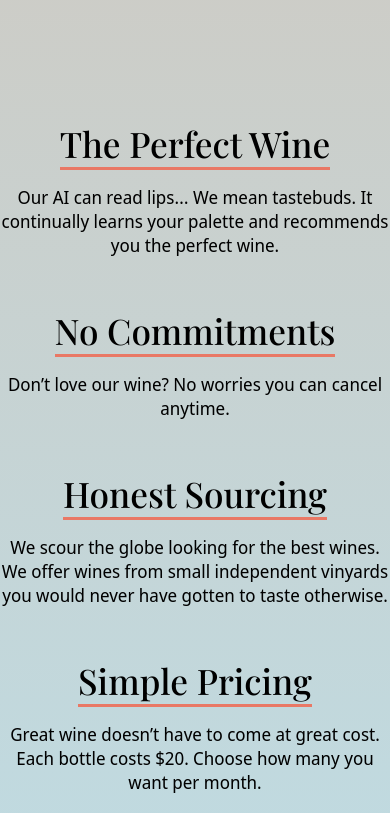
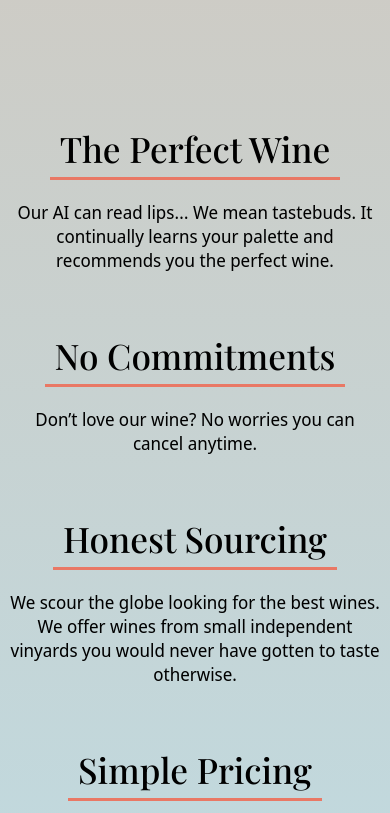
Before and after one commit to kennyputman/odin-landing-page, a plain HTML site: page index.html in a window 390 px wide. Shown: the part 1980-2793 px from the top of the page. Drawn offline with nearby package versions, Linux system fonts and the light colour scheme; a web font is replaced by a local one.

Commit message:
mobile responsive updates

```diff
--- a/index.html
+++ b/index.html
@@ -4,7 +4,7 @@
 <head>
     <meta charset="UTF-8">
     <meta http-equiv="X-UA-Compatible" content="IE=edge">
-    <meta name="viewport" content="width=device-width, initial-scale=1.0">
+    <meta name="viewport" content="width=device-width, initial-scale=1.0, minimum-scale=1.0">
     <link rel="stylesheet" href="./utilities.css">
     <link rel="stylesheet" href="./style.css">
     <title>Document</title>
--- a/style.css
+++ b/style.css
@@ -200,10 +200,12 @@ nav .nav-links a {
   display: inline-block;
   border-bottom: 3px solid #e97865;
   margin-bottom: 15px;
+  padding: 5px 10px;
 }
 
 .extra-info-content {
   text-align: center;
+  padding: 5px 10px;
 }
 
 .signup button {
```
